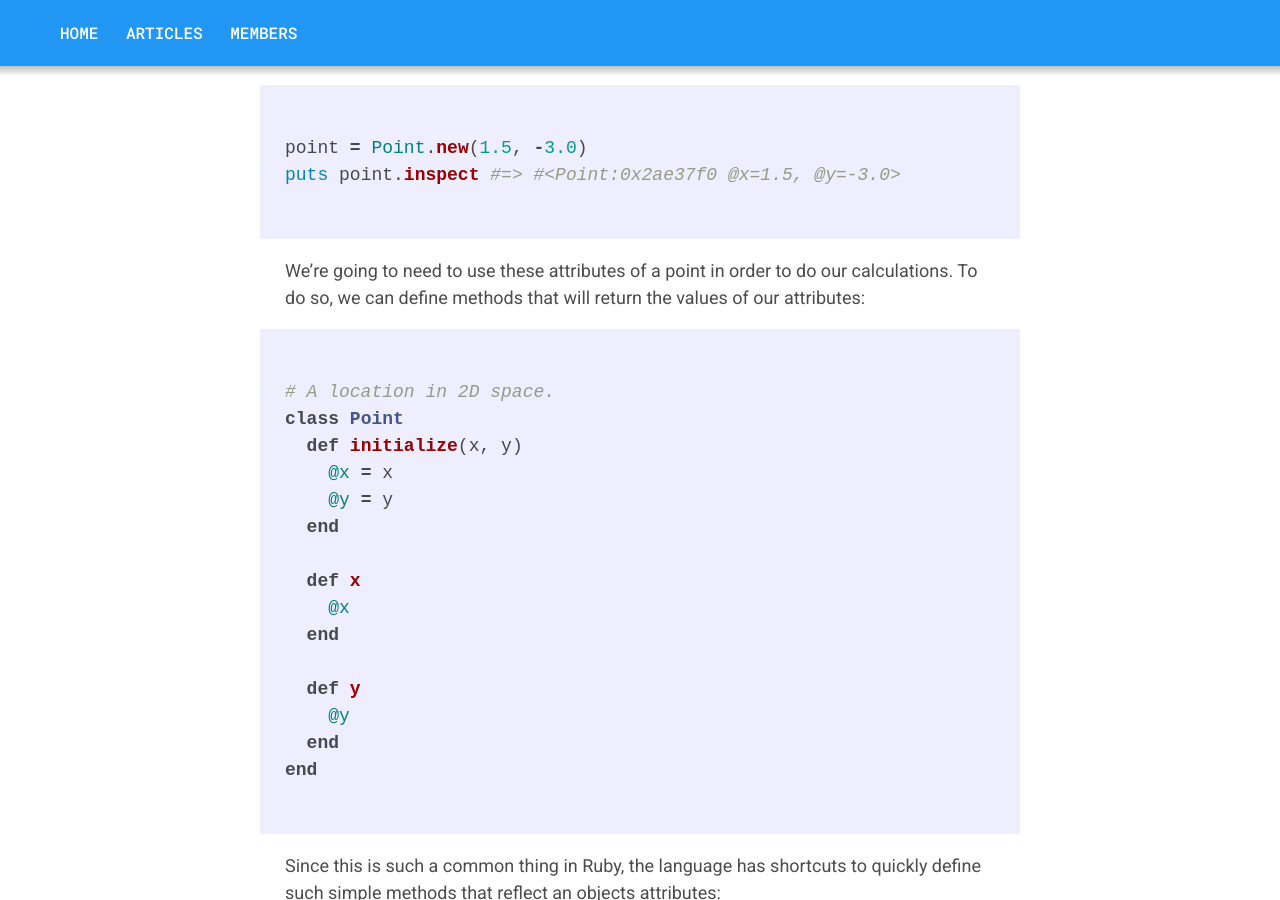
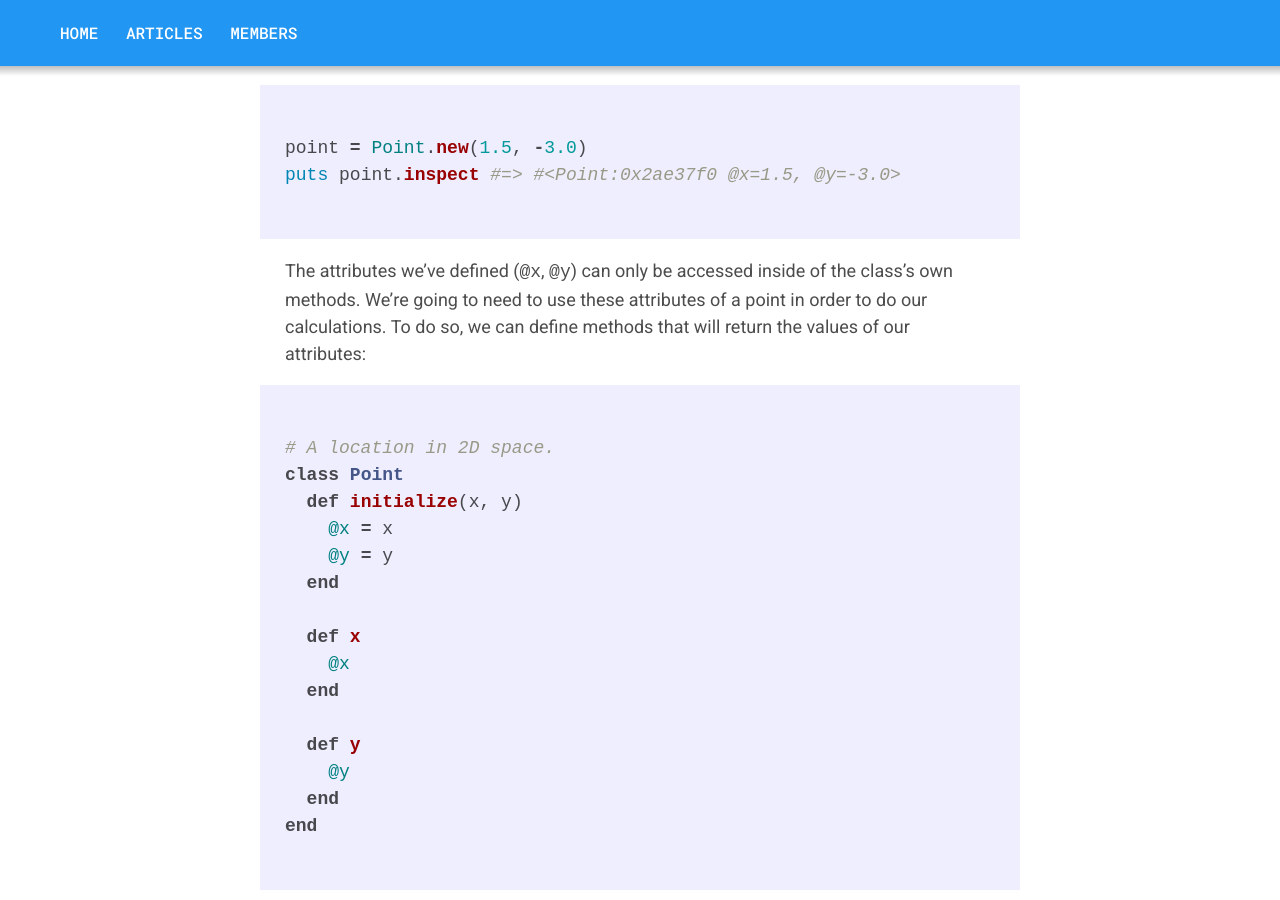
Before and after one commit to sledgang/sledgang.github.io, a Jekyll site: the page built from _posts/2017-07-29-ruby-oop.md, in a window 1280 px wide and 900 px high, scrolled down 3122 px. Built offline with Jekyll 4.4.1, drawn with Linux system fonts in a browser that asks for light colours; some of the changed text lies outside the part shown.

Commit message:
clarify attributes

````diff
--- a/_posts/2017-07-29-ruby-oop.md
+++ b/_posts/2017-07-29-ruby-oop.md
@@ -82,7 +82,7 @@ point = Point.new(1.5, -3.0)
 puts point.inspect #=> #<Point:0x2ae37f0 @x=1.5, @y=-3.0>
 ```
 
-We're going to need to use these attributes of a point in order to do our calculations. To do so, we can define methods that will return the values of our attributes:
+The attributes we've defined (`@x`, `@y`) can only be accessed inside of the class's own methods. We're going to need to use these attributes of a point in order to do our calculations. To do so, we can define methods that will return the values of our attributes:
 
 ```ruby
 # A location in 2D space.
@@ -129,6 +129,7 @@ point = Point.new(1.5, -3.0)
 puts point.x #=> 1.5
 puts point.y #=> -3.0
 ```
+> You can read more about attributes, readers, setters, and more [here](http://ruby-for-beginners.rubymonstas.org/writing_classes/instance_variables.html).
 
 What else would be helpful to do with our point, or perhaps any other point? Well, with any two points, you can calculate the distance between them.
 
````
